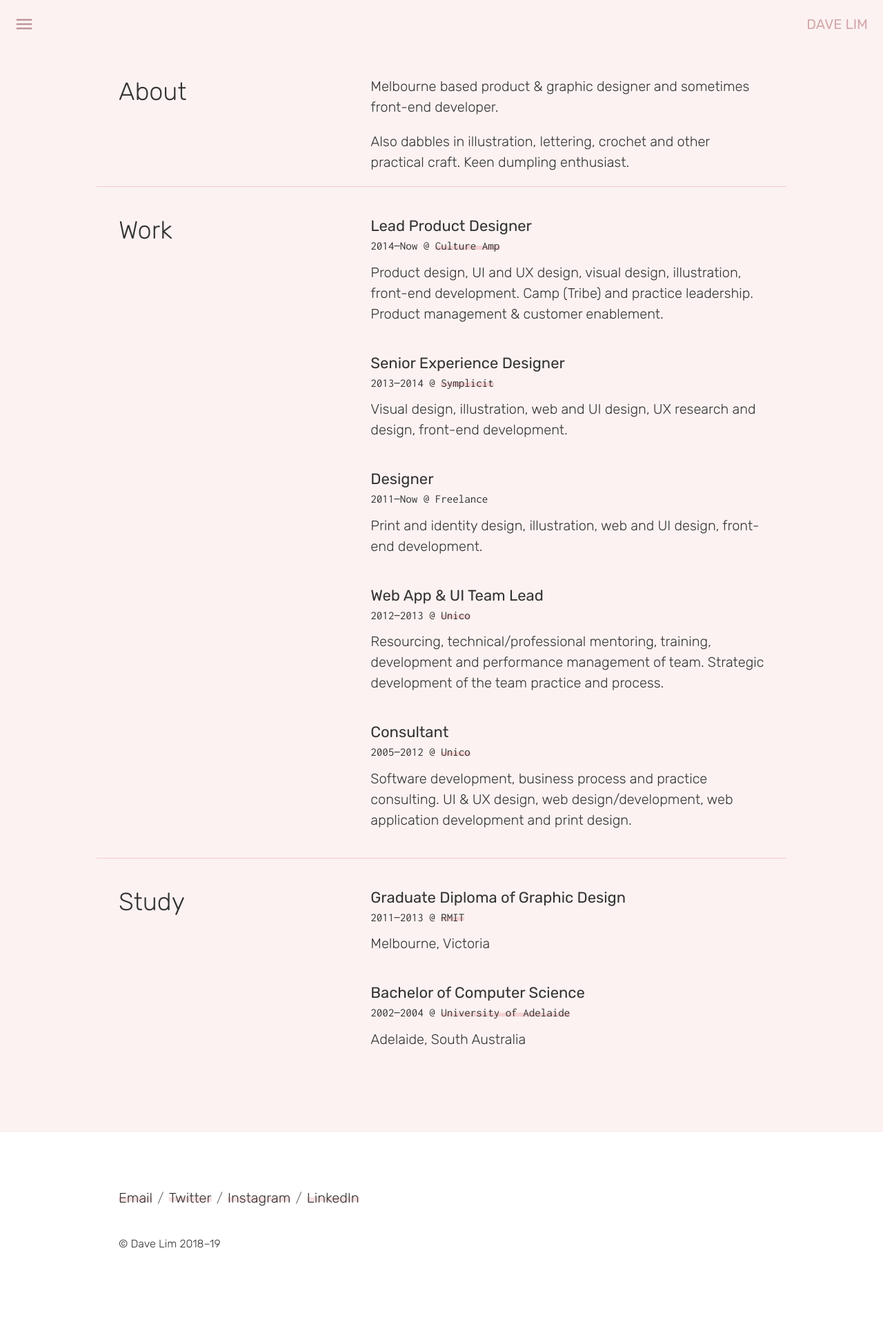
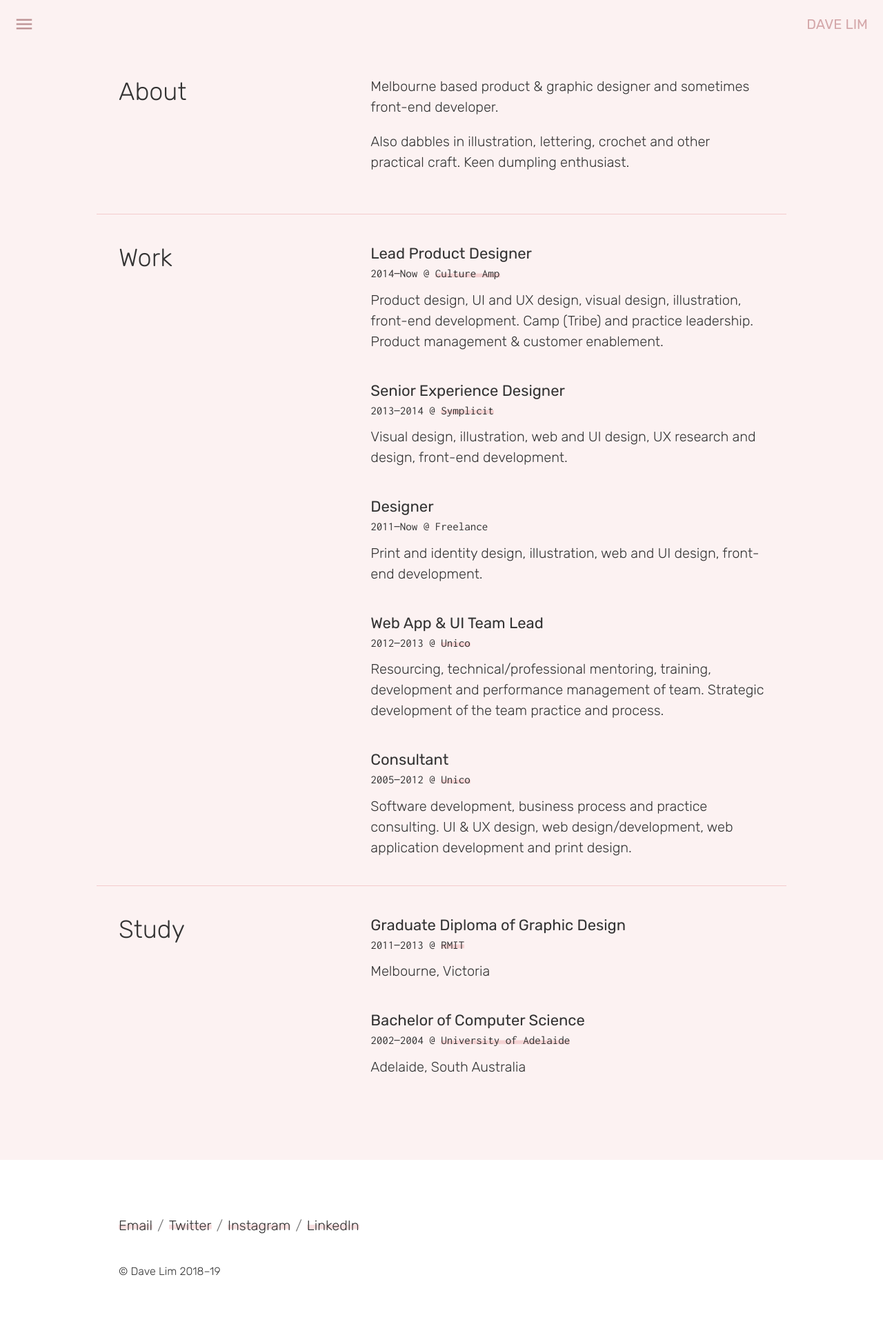
Before and after one commit to dlimiter/dlimiter.github.io, a Jekyll site: the page built from about.html, in a window 1280 px wide. Shown: the whole page at 69% size. Built offline with Jekyll 4.4.1, drawn with Linux system fonts in a browser that asks for light colours; before the commit the page ends 1896 px from its top, so only the background shows below that.

Commit message:
Fixes spacing

```diff
--- a/about.html
+++ b/about.html
@@ -7,7 +7,7 @@ layout: default
   <div class="recipe__title">
     <h1>{{ page.title }}</h1>
   </div>
-  <div class="">
+  <div class="resumeitem">
     <p class="">
       Melbourne based product &amp; graphic designer and sometimes front-end developer.
     </p>
```
